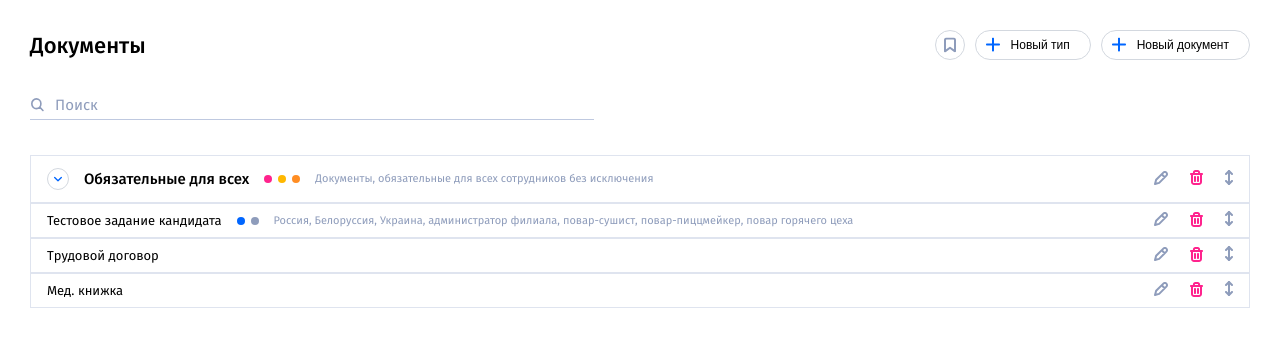
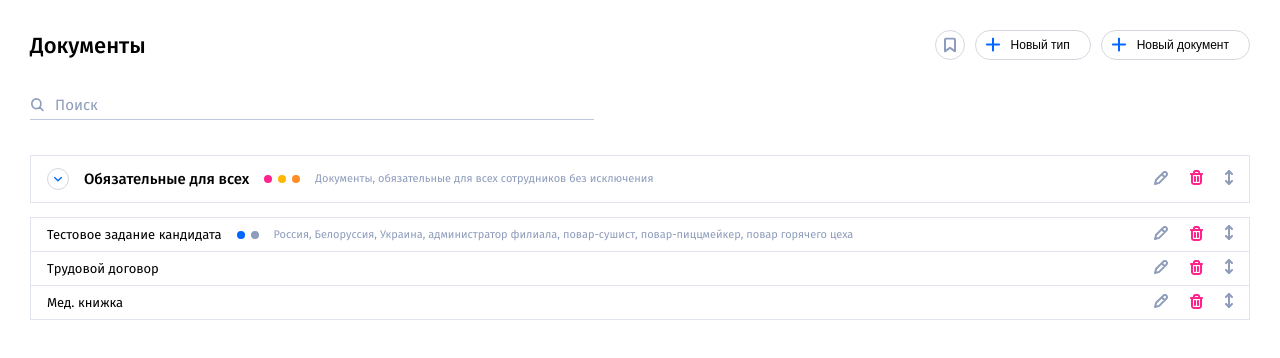
Before and after one commit to ADereglazov/vue-documents-list-draggable, a Vue app: page / in a window 1280 px wide. Shown: the top 358 px of the page. Built offline with nearby package versions, Linux system fonts and the light colour scheme.

Commit message:
add vuedraggable, create moving in the DocumentsList.vue

```diff
--- a/package.json
+++ b/package.json
@@ -8,7 +8,8 @@
     "lint": "eslint . --ext .vue,.js,.jsx,.cjs,.mjs --fix --ignore-path .gitignore"
   },
   "dependencies": {
-    "vue": "^3.2.38"
+    "vue": "^3.2.38",
+    "vuedraggable": "^4.1.0"
   },
   "devDependencies": {
     "@rushstack/eslint-patch": "^1.1.4",
--- a/src/components/DocumentsList.vue
+++ b/src/components/DocumentsList.vue
@@ -1,28 +1,38 @@
 <template>
-  <ul class="documents-list">
-    <li v-for="item in list" :key="item.title" class="documents-list__item">
-      <h4 class="documents-list__item-title">{{ item.title }}</h4>
+  <Draggable
+    v-model="list"
+    v-bind="dragOptions"
+    item-key="title"
+    handle=".handle"
+    tag="ul"
+    class="documents-list"
+  >
+    <template #item="{ element }">
+      <li class="documents-list__item">
+        <h4 class="documents-list__item-title">{{ element.title }}</h4>
         <ColorIndicators
-        :list="item.indicators"
+          :list="element.indicators"
           class="documents-list__item-indicators"
         />
-      <p v-if="item.required" class="documents-list__item-required">
+        <p v-if="element.required" class="documents-list__item-required">
           Обязательный
         </p>
-      <p class="documents-list__item-comment">{{ item.comment }}</p>
+        <p class="documents-list__item-comment">{{ element.comment }}</p>
         <DocumentsListTools />
       </li>
-  </ul>
+    </template>
+  </Draggable>
 </template>
 
 <script>
 import { ref } from "vue";
+import Draggable from "vuedraggable";
 import ColorIndicators from "@/components/ColorIndicators.vue";
 import DocumentsListTools from "@/components/DocumentsListTools.vue";
 
 export default {
   name: "DocumentsList",
-  components: { ColorIndicators, DocumentsListTools },
+  components: { Draggable, ColorIndicators, DocumentsListTools },
   setup() {
     const list = ref([
       {
@@ -41,8 +51,15 @@ export default {
       { title: "Мед. книжка", comment: "", indicators: [], required: false },
     ]);
 
+    const dragOptions = ref({
+      animation: 200,
+      disabled: false,
+      ghostClass: "ghost",
+    });
+
     return {
       list,
+      dragOptions,
     };
   },
 };
@@ -50,7 +67,7 @@ export default {
 
 <style scoped lang="less">
 .documents-list {
-  padding: 0;
+  padding: 15px 0 0 0;
   margin: 0;
   list-style: none;
 
@@ -59,8 +76,13 @@ export default {
     align-items: center;
     height: 35px;
     padding: 0 16px;
+    margin-top: -1px;
     border: 1px solid #dfe4ef;
     background-color: #ffffff;
+
+    &.ghost {
+      opacity: 0.2;
+    }
   }
 
   &__item-title {
--- a/src/components/DocumentsListTools.vue
+++ b/src/components/DocumentsListTools.vue
@@ -6,10 +6,7 @@
     <button class="documents-list-tools__button" type="button">
       <DeleteIcon />
     </button>
-    <button
-      class="documents-list-tools__button documents-list-tools__button--move"
-      type="button"
-    >
+    <button class="documents-list-tools__button handle" type="button">
       <MoveIcon />
     </button>
   </div>
@@ -44,13 +41,13 @@ export default {
     }
   }
 
-  &__button--move:active {
-    opacity: 1;
-    color: #0066ff;
-  }
-
   &__button + &__button {
     margin-left: 22px;
   }
 }
+
+.handle:active {
+  opacity: 1;
+  color: #0066ff;
+}
 </style>
```
Also changed, not shown: 1 other file (tests, documents, lock files or other folders). Lines whose indentation alone changed are shown as unchanged.
